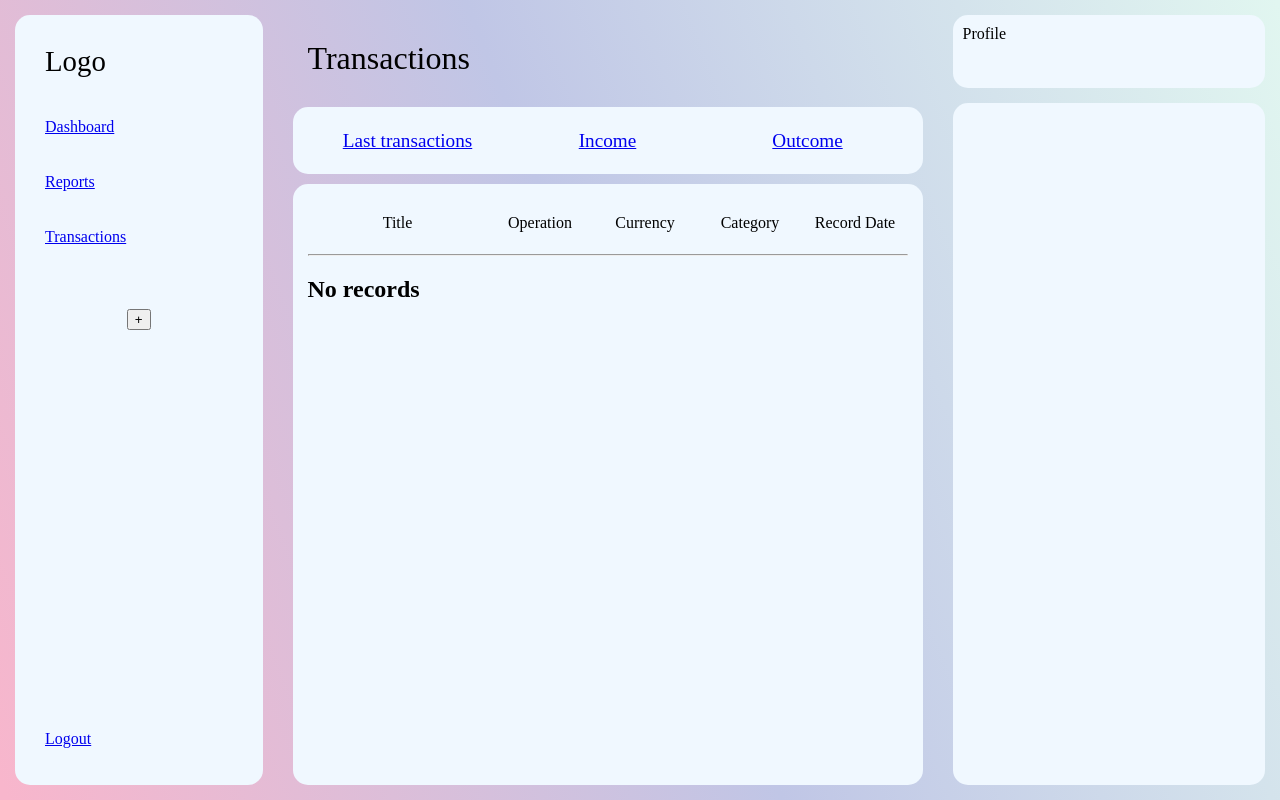
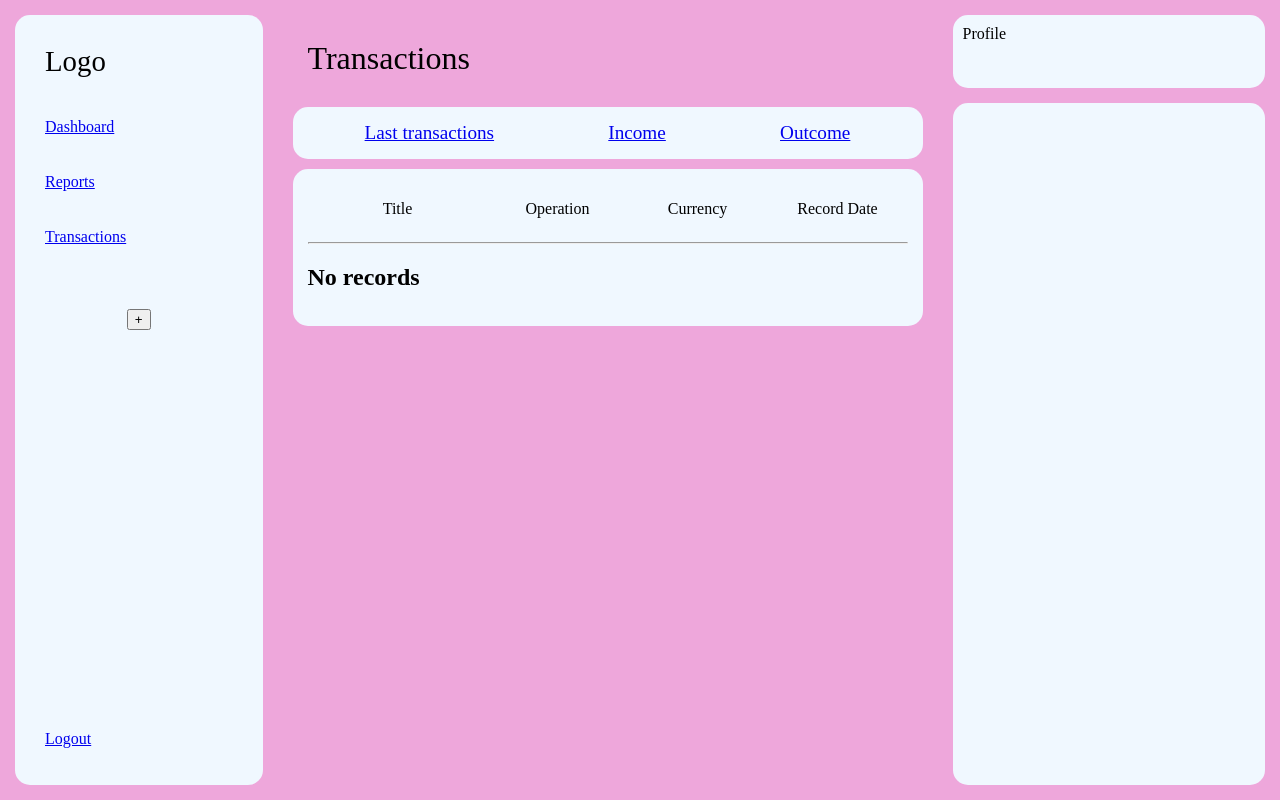
Before and after one commit to antony-kosenko/moneyroam, a Django app: page /transactions/ in a window 1280 px wide. Run offline with Django 4.2, Linux system fonts and the light colour scheme; data that the repository does not hold is empty; parts of the project's set-up code (start-up, migrations or seed data) failed here and were passed over.

Commit message:
styles added for middle column content

```diff
--- a/invoices/static/invoices/css/transactions.css
+++ b/invoices/static/invoices/css/transactions.css
@@ -1,6 +1,7 @@
 .transaction_options {
     width: calc(100% - 30px);
     height: calc(10% - 30px);
+    max-height: 50px;
     padding: 15px;
     display: flex;
     background-color: aliceblue;
@@ -10,15 +11,14 @@
 }
 
 .type_item {
-    flex: 1;
-    align-self: center;
     text-align: center;
     font-size: 1.2rem;
 }
 
 .transaction_content {
+    min-height: calc(90% - 30px);
     width: calc(100% - 30px);
-    height: calc(90% - 30px);
+    height: fit-content;
     padding: 15px;
     background-color: aliceblue;
     border-radius: 15px;
@@ -26,7 +26,7 @@
 
 .table_header {
     width: 100%;
-    height: calc(10% - 10px);
+    height: 50px;
     list-style-type: none;
     display: flex;
     justify-content: space-between;
@@ -47,15 +47,17 @@
 }
 
 .invoice_list_unit {
-    height: calc(10% - 10px);
+    height: 50px;
     width: 100%;
     display: flex;
-    justify-content: space-between;
     list-style-type: none;
     padding: 0;
 
 }
-
+.invoice_list_unit div span {
+    font-size: 14px;
+    font-style: italic;
+}
 .invoice_list_unit li:first-child {
     flex: 0 0 calc(30% - 10px)
 
--- a/invoices/templates/invoices/add_invoice_button.html
+++ b/invoices/templates/invoices/add_invoice_button.html
@@ -5,7 +5,7 @@
 <div id="myModal" class="modal">
     <div class="modal-content">
         <span class="close">&times;</span>
-        <h2>Введіть дані для POST запиту</h2>
+        <h2>New transaction:</h2>
         <form id="postForm" method="post" action={% url 'invoices:transaction_list_and_create' %}>
             {% csrf_token %}
             {{form.as_p}}
--- a/invoices/templates/invoices/transactions.html
+++ b/invoices/templates/invoices/transactions.html
@@ -30,21 +30,18 @@
             <li>Title</li>
             <li>Operation</li>
             <li>Currency</li>
-            <li>Category</li>
             <li>Record Date</li>
         </ul>
         <hr>
         {% if invoice_list %}
             {% for invoice in invoice_list %}
                 <ul class="invoice_list_unit">
-                    <li>{{ invoice.title }}</li>
+                    <li>
+                        <div>{{ invoice.title }} </div>
+                        <div><span>{{ invoice.category.name }}</span></div>
+                    </li>
                     <li>{{ invoice.operation }}</li>
                     <li>{{ invoice.currency }}</li>
-                    {% if invoice.category.name %}
-                    <li># {{ invoice.category.name }}</li>
-                    {% else %}
-                    <li>--</li>
-                    {% endif %}
                     <li>{{ invoice.date_created }}</li>
                 </ul>
             {% endfor %}
--- a/invoices/views.py
+++ b/invoices/views.py
@@ -1,3 +1,4 @@
+import logging
 from typing import Any, Dict
 from django.urls import reverse_lazy,reverse
 
@@ -5,6 +6,8 @@ from django.views.generic.edit import CreateView
 
 from invoices.models import Invoice
 from invoices.forms import NewInvoiceForm
+
+logger = logging.getLogger(__name__)
 
 
 class TransactionListAndCreateView(CreateView):
@@ -20,6 +23,7 @@ class TransactionListAndCreateView(CreateView):
         queryset = Invoice.objects.all()
         # retrieving 'type' parameter requested for invoice filtering
         filter_type = self.request.GET.get("type")
+        logger.info(f"TransactionsListAndCreateView requested by {self.request.user.id}. Filter parameter = {filter_type}")
         # forming filtered queryset
         if filter_type == "outcome":
             queryset = queryset.filter(operation__startswith="-")
--- a/statics/css/homescreen_base.css
+++ b/statics/css/homescreen_base.css
@@ -7,12 +7,7 @@ body, html {
 
 body {
     display: flex;
-    background-image: linear-gradient(
-        68.4deg,
-        rgba(248, 182, 204, 1) 0.5%,
-        rgba(192, 198, 230, 1) 49%,
-        rgba(225, 246, 240, 1) 99.8%
-    );
+    background-color: rgb(238, 167, 219);
 }
 
 .page {
@@ -23,13 +18,14 @@ body {
 }
 
 .core_content {
-    height: 100%;
+    min-height: 100%;
+    height: fit-content;
     width: 50%;
     margin: 0 30px;
     flex-grow: 1;
     display: flex;
     flex-direction: column;
-    gap: 15px;
+    gap: 5px;
 }
 
 .core_content_head {
```
